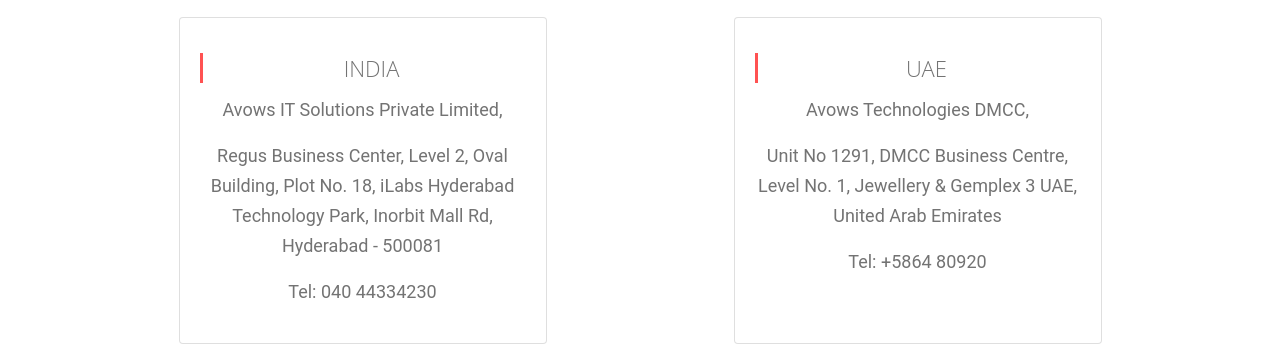
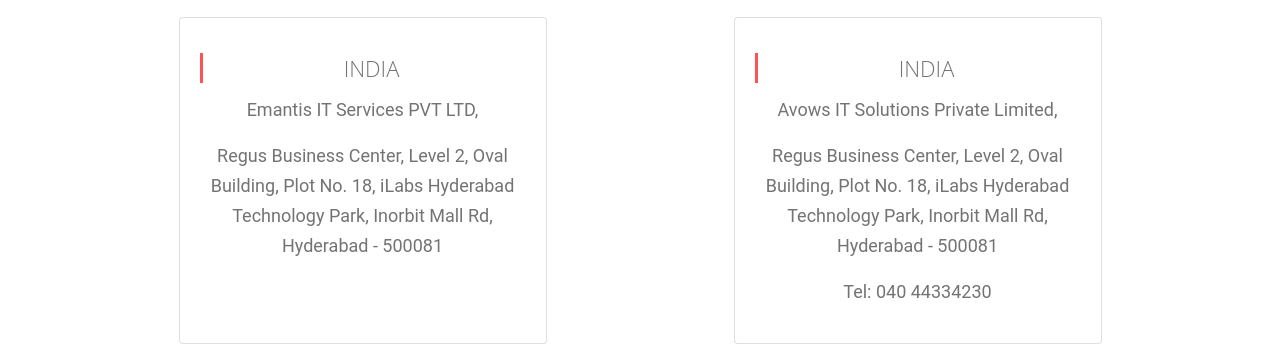
Before and after one commit to yushaliniepillay/AvowsTech, a Gatsby site: page /contactUs in a window 1280 px wide. Shown: the part 1194-1555 px from the top of the page. Built offline with nearby package versions, Linux system fonts and the light colour scheme; Gatsby itself is replaced by a stand-in of ours; some icons are missing.

Commit message:
changes at avows office

```diff
--- a/src/pages/contactUs.js
+++ b/src/pages/contactUs.js
@@ -88,6 +88,13 @@
                 company: "Avows Technologies Inc.",
                 address: "4512 Legacy Drive #100 Plano, TX 75024",
                 number: "Tel: +1 201 604 3505"
+            },
+            {
+                id: "4",
+                title: "INDIA",
+                company: "Emantis IT Services PVT LTD",
+                address: "Regus Business Center, Level 2, Oval Building, Plot No. 18, iLabs Hyderabad Technology Park, Inorbit Mall Rd, Hyderabad - 500081",
+                number: ""
             },
             {
                 id: "4",
```
